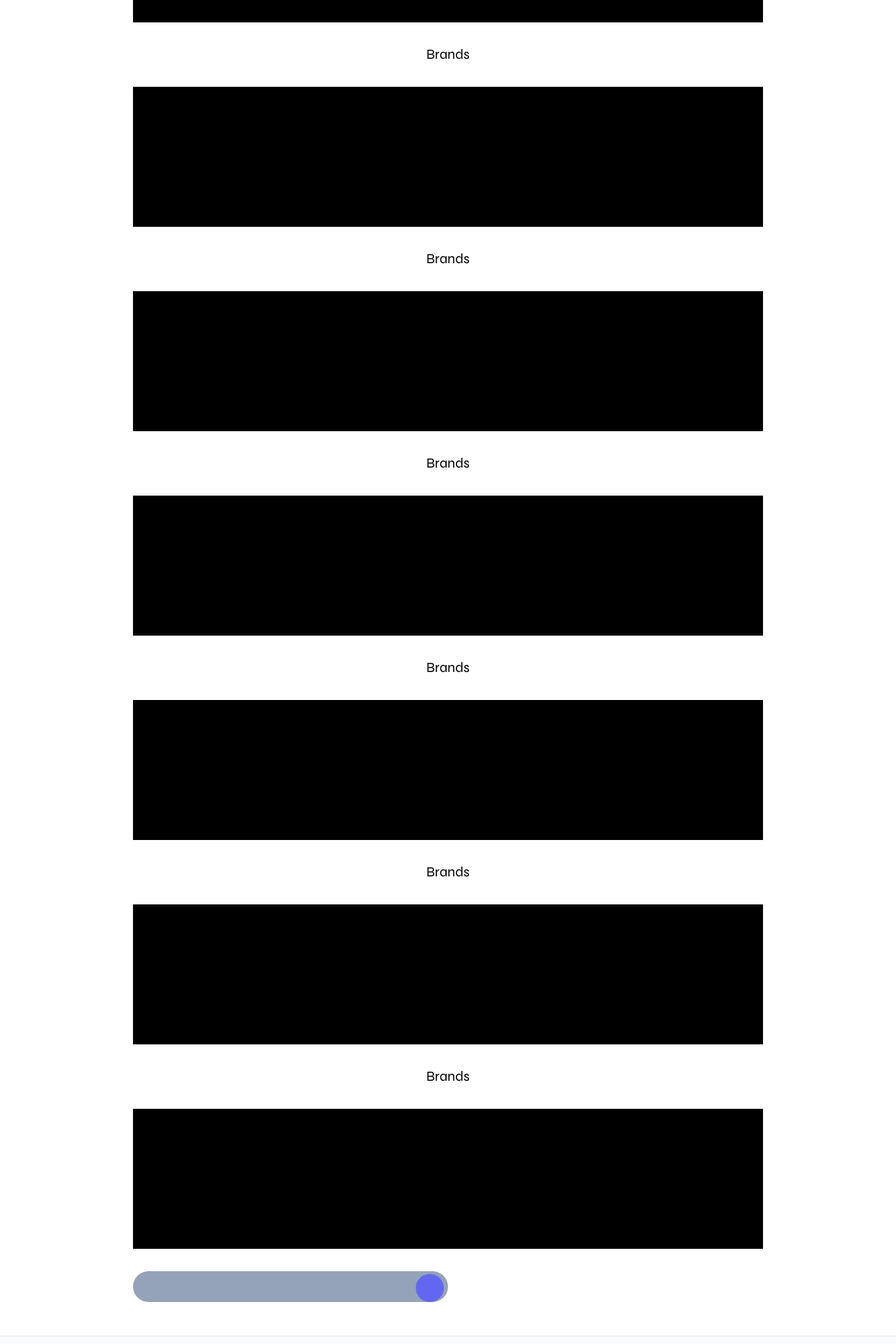
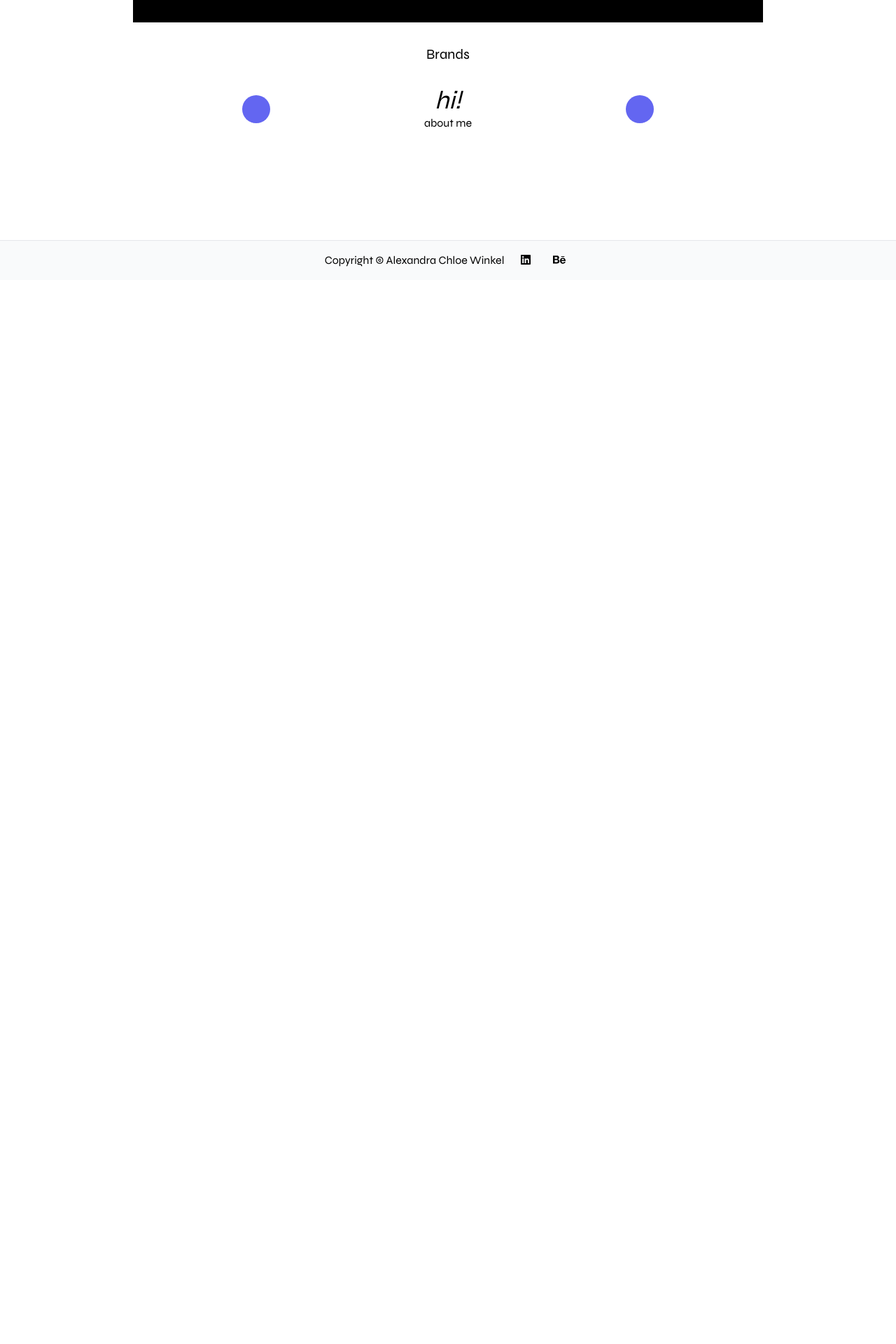
Before and after one commit to fourstepper/chloewinkel.com-nextjs, a Next.js app: page / in a window 1280 px wide. Shown: the part 400-2320 px from the top of the page at 70% size. After the commit the page ends 800 px from the top, so only its background shows below. Built offline with nearby package versions, Linux system fonts and the light colour scheme.

Commit message:
feat(motions): hand clap motion finished ... (#5)
From here, we just have to edit the "clap" objects (hands) and edit the content as well

Co-authored-by: Filip Kalný <filip@kalny.net>
Reviewed-on: https://codeberg.org/fourstepper/chloewinkel.com/pulls/5

```diff
--- a/src/app/page.tsx
+++ b/src/app/page.tsx
@@ -1,7 +1,7 @@
 import Image from "next/image";
 import Link from "next/link";
 import bannerImg from "./banner.svg";
-import { LayoutMotion } from "../components/Motion";
+import { HandsMotion } from "../components/Motion";
 
 export default function Home() {
   return (
@@ -23,84 +23,7 @@ export default function Home() {
           </Link>
         </div>
         <p className="text-center text-xl">Brands</p>
-        <div>
-          <Link href="branding">
-            <div className={"image-container"}>
-              <Image
-                src={bannerImg}
-                alt="branding"
-                fill={true}
-                className={"image"}
-              />
-            </div>
-          </Link>
-        </div>
-        <p className="text-center text-xl">Brands</p>
-        <div>
-          <Link href="branding">
-            <div className={"image-container"}>
-              <Image
-                src={bannerImg}
-                alt="branding"
-                fill={true}
-                className={"image"}
-              />
-            </div>
-          </Link>
-        </div>
-        <p className="text-center text-xl">Brands</p>
-        <div>
-          <Link href="branding">
-            <div className={"image-container"}>
-              <Image
-                src={bannerImg}
-                alt="branding"
-                fill={true}
-                className={"image"}
-              />
-            </div>
-          </Link>
-        </div>
-        <p className="text-center text-xl">Brands</p>
-        <div>
-          <Link href="branding">
-            <div className={"image-container"}>
-              <Image
-                src={bannerImg}
-                alt="branding"
-                fill={true}
-                className={"image"}
-              />
-            </div>
-          </Link>
-        </div>
-        <p className="text-center text-xl">Brands</p>
-        <div>
-          <Link href="branding">
-            <div className={"image-container"}>
-              <Image
-                src={bannerImg}
-                alt="branding"
-                fill={true}
-                className={"image"}
-              />
-            </div>
-          </Link>
-        </div>
-        <p className="text-center text-xl">Brands</p>
-        <div>
-          <Link href="branding">
-            <div className={"image-container"}>
-              <Image
-                src={bannerImg}
-                alt="branding"
-                fill={true}
-                className={"image"}
-              />
-            </div>
-          </Link>
-        </div>
-        <LayoutMotion />
+        <HandsMotion />
       </div>
     </main>
   );
--- a/src/components/Footer.tsx
+++ b/src/components/Footer.tsx
@@ -12,10 +12,10 @@ function Footer() {
             href="https://www.linkedin.com/in/alexandra-chloe-winkel-ab5040180/"
             target="_blank"
           >
-            <FontAwesomeIcon icon={faLinkedin} className="px-2" />
+            <FontAwesomeIcon icon={faLinkedin} className="px-4" />
           </a>
           <a href="https://www.behance.net/winkelchloe" target="_blank">
-            <FontAwesomeIcon icon={faBehance} className="px-2" />
+            <FontAwesomeIcon icon={faBehance} className="px-4" />
           </a>
         </div>
       </div>
--- a/src/components/Motion.tsx
+++ b/src/components/Motion.tsx
@@ -1,32 +1,96 @@
 "use client";
 
-import { useRef } from "react";
-import { motion, useInView } from "framer-motion";
+import { useEffect, useRef } from "react";
+import {
+  animate,
+  motion,
+  useInView,
+  useMotionValue,
+  useMotionTemplate,
+} from "framer-motion";
 
-export function LayoutMotion() {
-  const ref = useRef(null);
-  let isInView = useInView(ref);
+export function HandsMotion() {
+  const scope = useRef<HTMLDivElement>(null);
+  const inView = useInView(scope, { once: true });
+
+  const value = useMotionValue(0);
+  useEffect(() => {
+    if (!inView) return;
+
+    let stopAnimation: any;
+    (async () => {
+      const handsPrepare = animate(value, -0.1, {
+        type: "tween",
+        ease: "easeInOut",
+        duration: 0.5,
+      });
+      stopAnimation = handsPrepare.stop;
+      await handsPrepare;
+
+      const handsHit = animate(value, 1, {
+        type: "spring",
+        stiffness: 100,
+        onUpdate: (v) => {
+          if (v >= 1) {
+            handsHit.stop();
+          }
+        },
+      });
+      stopAnimation = handsHit.stop;
+      await handsHit;
+
+      const handsReset = animate(value, 0.4, {
+        type: "tween",
+        ease: "easeInOut",
+        duration: 1,
+      });
+
+      stopAnimation = handsReset.stop;
+      await handsReset;
+    })();
+    return () => {
+      stopAnimation?.();
+    };
+  }, [inView, value]);
 
   return (
-    <div className="grid grid-cols-2">
-      <div
-        ref={ref}
-        className={`w-600 flex bg-slate-400 items-center pt-[4px] pb-[0px] px-[6px] rounded-full ${
-          isInView ? "justify-end" : "justify-start"
-        }`}
-      >
-        <motion.div
-          className="w-10 h-10 bg-indigo-500 rounded-full"
-          layout
-          transition={{
-            type: "spring",
-            stiffness: 400,
-            velocity: 4,
-            bounce: 0,
-            damping: 40,
+    <div className="grid grid-cols-3">
+      <motion.div
+        ref={scope}
+        style={{
+          left: useMotionTemplate`calc(${value} * 150%)`,
+          translateX: useMotionTemplate`calc(${value} * -150%)`,
+        }}
+        className="self-center w-10 h-10 bg-indigo-500 rounded-full relative"
+      />
+      <div>
+        <motion.p
+          className="text-center text-4xl max-w-[80px] m-auto italic"
+          style={{
+            opacity: inView ? 1 : 0,
+            transition: "all 0.9s 1.25s",
           }}
-        />
+        >
+          hi!
+        </motion.p>
+        <motion.p
+          className="text-center max-w-[80px] m-auto"
+          style={{
+            opacity: inView ? 1 : 0,
+            transition: "all 1.2s 1.25s",
+          }}
+        >
+          about me
+        </motion.p>
       </div>
+      <motion.div
+        ref={scope}
+        style={{
+          left: useMotionTemplate`calc(${value} * -150%)`,
+          translateX: useMotionTemplate`calc(${value} * 150%)`,
+        }}
+        className="self-center place-self-end w-10 h-10 bg-indigo-500 rounded-full relative"
+      />
     </div>
   );
 }
```
Also changed, not shown: 1 other file (tests, documents, lock files or other folders).
